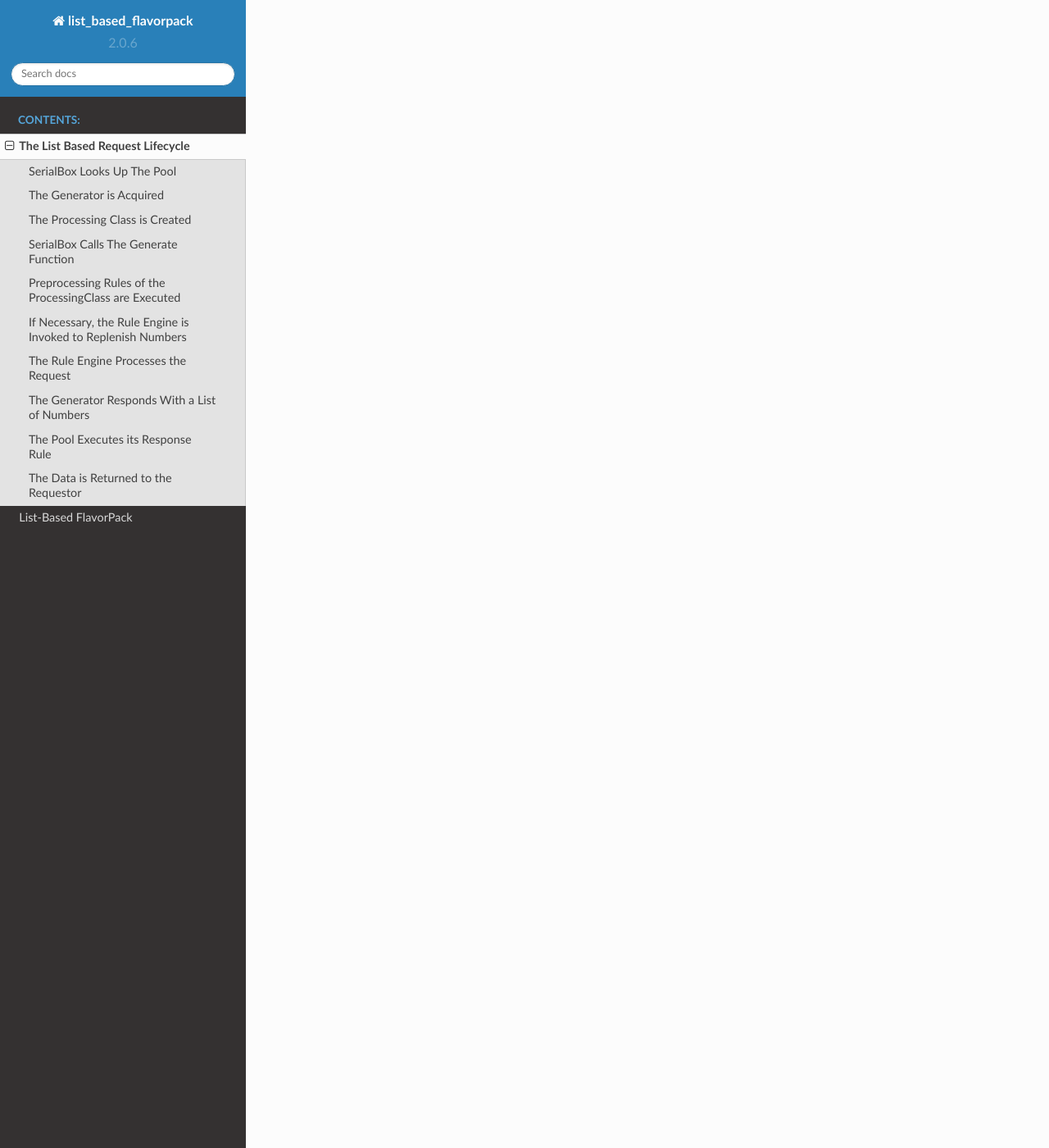
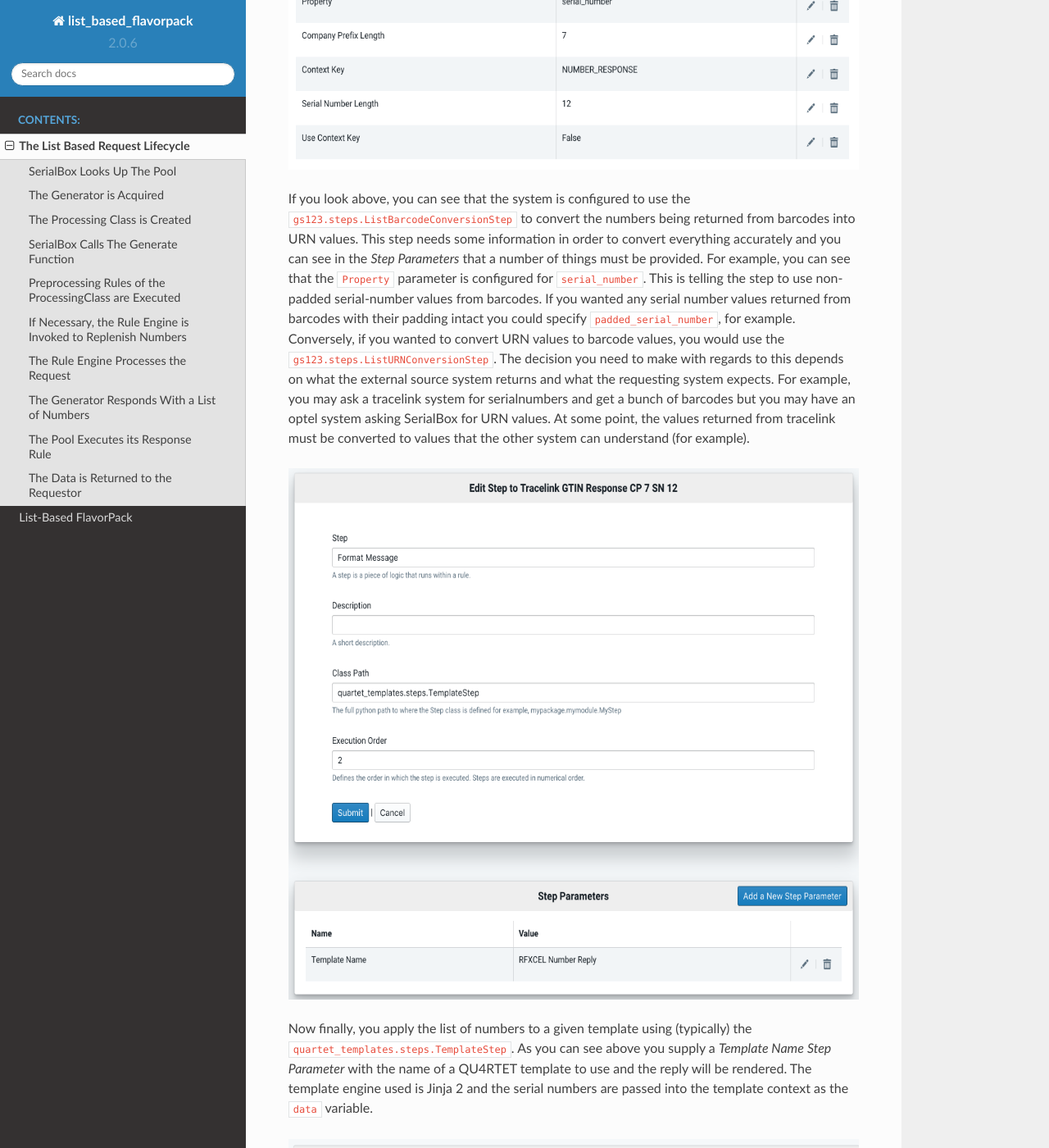
Before and after one commit to rmagee/list_based_flavorpack, a Sphinx documentation site: the page built from docs/source/lifecycle.rst, in a window 1280 px wide and 1400 px high, scrolled down 5026 px. Shown: the whole window at 82% size. Built offline with Sphinx 7.4.7 and the Read the Docs theme 2.0.0, drawn with Linux system fonts in a browser that asks for light colours; some of the changed text lies outside the part shown.

Commit message:
updated documentation and doc build

```diff
--- a/docs/source/conf.py
+++ b/docs/source/conf.py
@@ -14,7 +14,7 @@
 #
 import os
 import sys
-sys.path.insert(0, os.path.abspath('..'))
+sys.path.insert(0, os.path.abspath('../../'))
 import list_based_flavorpack
 import sphinx_rtd_theme
 
--- a/docs/source/lifecycle.rst
+++ b/docs/source/lifecycle.rst
@@ -205,6 +205,53 @@ No two response rules are the same but a typical response rule does the followin
     barcodes.
 #.  Takes the numbers and renders them using a Template.
 
+For example:
+
+.. image:: _static/steps.png
+   :scale: 50 %
+
+As you can see above there are two steps.
+
+.. image:: _static/list-conversion.png
+    :scale: 40%
+
+If you look above, you can see that the system is configured to use the
+:code:`gs123.steps.ListBarcodeConversionStep` to convert the numbers being
+returned from barcodes into URN values.  This step needs some information
+in order to convert everything accurately and you can see in the *Step Parameters*
+that a number of things must be provided.  For example, you can see that the
+:code:`Property` parameter is configured for :code:`serial_number`.  This
+is telling the step to use non-padded serial-number values from barcodes. If you
+wanted any serial number values returned from barcodes with their padding intact
+you could specify :code:`padded_serial_number`, for example.
+Conversely, if you wanted to convert
+URN values to barcode values, you would use the :code:`gs123.steps.ListURNConversionStep`.
+The decision you need to make with regards to this depends on what the external
+source system returns and what the requesting system expects. For example,
+you may ask a tracelink system for serialnumbers and get a bunch of barcodes but
+you may have an optel system asking SerialBox for URN values.  At some point,
+the values returned from tracelink must be converted to values that the other
+system can understand (for example).
+
+.. image:: _static/format-step.png
+    :scale: 40%
+
+Now finally, you apply the list of numbers to a given template using (typically)
+the :code:`quartet_templates.steps.TemplateStep`.  As you can see above you
+supply a *Template Name* *Step Parameter* with the name of a QU4RTET template
+to use and the reply will be rendered.  The template engine used is Jinja 2
+and the serial numbers are passed into the template context as the :code:`data`
+variable.
+
+.. image:: _static/template.png
+    :scale: 40%
+
+As you can see above, the template renders the list of serial numbers in the
+rule data stream to the template.  This is ultimately, what gets returned
+to the requesting system.
+
+
+
 The Data is Returned to the Requestor
 -------------------------------------
 
```
Also changed, not shown: docs/source/_static/format-step.png (added), docs/source/_static/list-conversion.png (added), docs/source/_static/steps.png (added), docs/source/_static/template.png (added).
